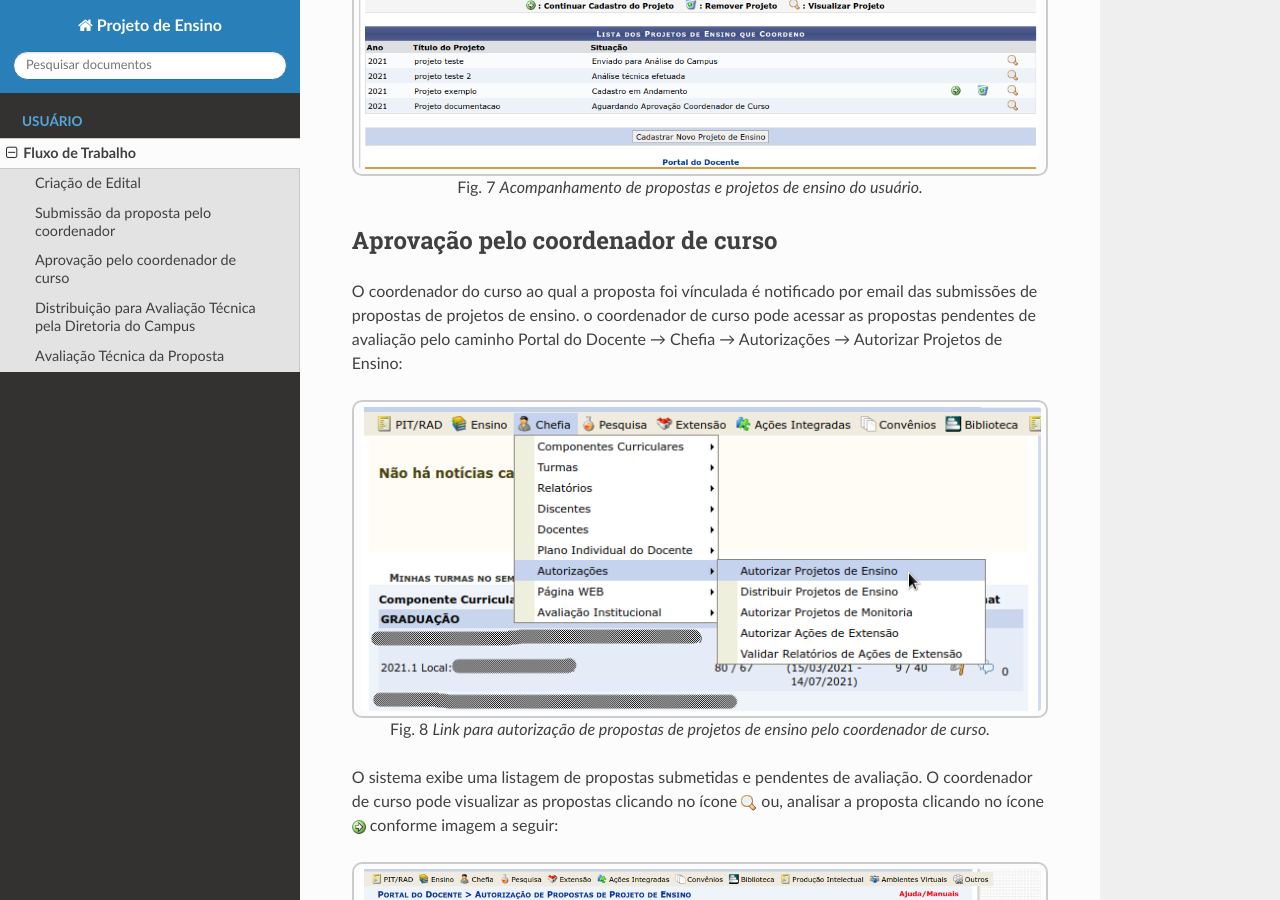
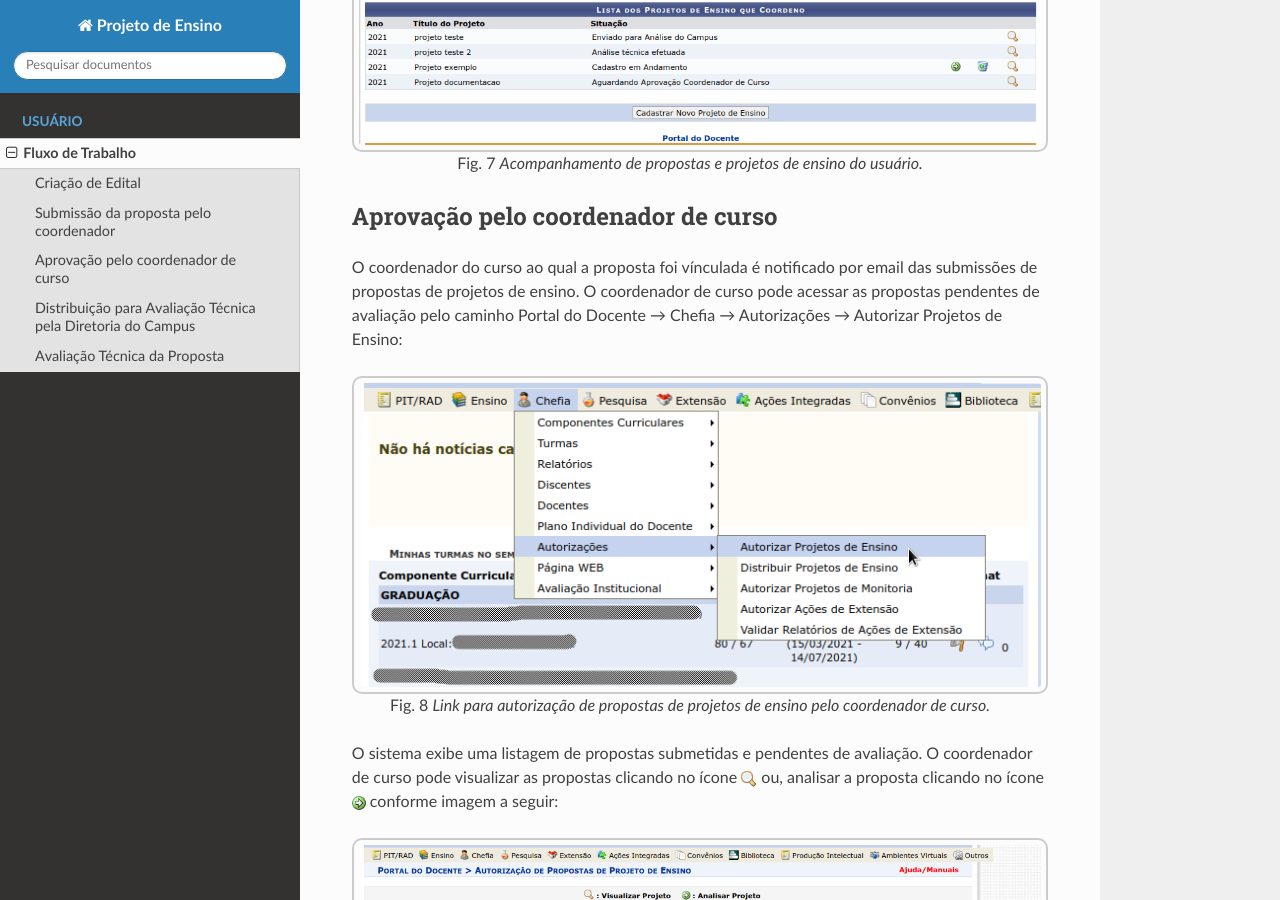
Before and after one commit to djangonauta/projeto-ensino-docs, a Sphinx documentation site: the page built from docs/fluxo.rst, in a window 1280 px wide and 900 px high, scrolled down 5279 px. Built offline with Sphinx 7.4.7 and the Read the Docs theme 2.0.0, drawn with Linux system fonts in a browser that asks for light colours; some of the changed text lies outside the part shown.

Commit message:
docs: adicionada documentação

```diff
--- a/docs/fluxo.rst
+++ b/docs/fluxo.rst
@@ -131,8 +129,8 @@ Aprovação pelo coordenador de curso
 -----------------------------------
 
 O coordenador do curso ao qual a proposta foi vínculada é notificado por email das submissões de propostas de
-projetos de ensino. o coordenador de curso pode acessar as propostas pendentes de avaliação pelo caminho Portal
-do Docente → Chefia → Autorizações → Autorizar Projetos de Ensino:
+projetos de ensino. O coordenador de curso pode acessar as propostas pendentes de avaliação pelo caminho
+Portal do Docente → Chefia → Autorizações → Autorizar Projetos de Ensino:
 
 
 .. figure:: _static/img/usuario/link-autorizar-proposta.png
```
Also changed, not shown: other parts of docs/fluxo.rst (+5 -7 lines).
